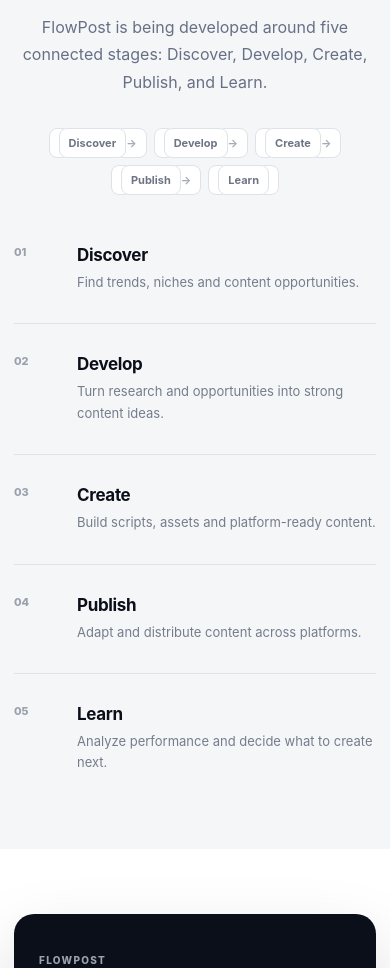
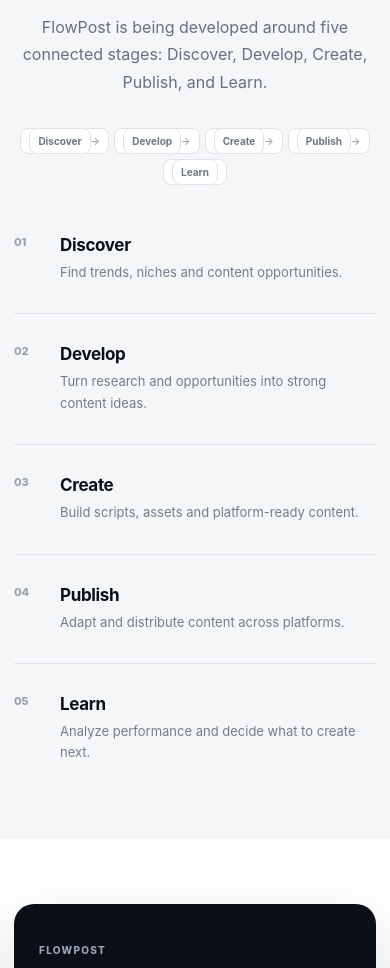
Before and after one commit to daoudbkabir/Flowpost, a React (Vite) app: page / in a window 390 px wide. Shown: the part 3603-4571 px from the top of the page. Built offline with nearby package versions, Linux system fonts and the light colour scheme.

Commit message:
Enhance styles for header, hero, and buttons
Added new styles and improved existing styles for various components including header, hero section, buttons, and responsive design.

```diff
--- a/src/index.css
+++ b/src/index.css
@@ -2,8 +2,10 @@
   font-family:
     Inter, ui-sans-serif, system-ui, -apple-system, BlinkMacSystemFont,
     "Segoe UI", sans-serif;
+
   color: #111827;
   background: #f7f8fa;
+
   font-synthesis: none;
   text-rendering: optimizeLegibility;
   -webkit-font-smoothing: antialiased;
@@ -14,9 +16,12 @@
   --line: #e6e8ec;
   --surface: #ffffff;
   --soft: #f5f6f8;
+
   --accent: #635bff;
   --accent-dark: #5148e5;
+
   --dark: #0b0f19;
+
   --max-width: 1180px;
   --radius: 14px;
 }
@@ -75,32 +80,41 @@
   margin: 0 auto;
 }
 
-/* Header */
+/* =========================================================
+   HEADER
+   ========================================================= */
 
 .site-header {
   position: sticky;
   top: 0;
   z-index: 50;
+
   border-bottom: 1px solid rgba(230, 232, 236, 0.82);
+
   background: rgba(255, 255, 255, 0.88);
   backdrop-filter: blur(18px);
 }
 
 .header-inner {
   min-height: 76px;
+
   display: flex;
   align-items: center;
   justify-content: space-between;
+
   gap: 32px;
 }
 
 .brand {
   display: inline-flex;
   align-items: center;
+
   gap: 10px;
   padding: 0;
+
   background: transparent;
   color: var(--ink);
+
   font-size: 19px;
   font-weight: 800;
   letter-spacing: -0.04em;
@@ -109,11 +123,15 @@
 .brand-mark {
   width: 34px;
   height: 34px;
+
   display: grid;
   place-items: center;
+
   border-radius: 10px;
+
   background: var(--dark);
   color: white;
+
   font-size: 16px;
   font-weight: 800;
 }
@@ -126,11 +144,15 @@
 
 .nav button {
   padding: 10px 13px;
+
   border-radius: 9px;
+
   background: transparent;
   color: #596273;
+
   font-size: 14px;
   font-weight: 600;
+
   transition:
     background 0.2s ease,
     color 0.2s ease,
@@ -145,6 +167,7 @@
 .nav .nav-cta {
   margin-left: 8px;
   padding: 11px 17px;
+
   background: var(--dark);
   color: white;
 }
@@ -157,19 +180,27 @@
 
 .menu-button {
   display: none;
+
   width: 42px;
   height: 42px;
+
   padding: 10px;
+
   border-radius: 9px;
+
   background: #f1f2f4;
 }
 
 .menu-button span {
   display: block;
+
   height: 2px;
   margin: 4px 0;
+
   border-radius: 2px;
+
   background: var(--ink);
+
   transition:
     transform 0.2s ease,
     opacity 0.2s ease;
@@ -187,21 +218,28 @@
   transform: translateY(-6px) rotate(-45deg);
 }
 
-/* Hero */
+/* =========================================================
+   HERO
+   ========================================================= */
 
 .hero {
   position: relative;
   isolation: isolate;
+
   padding: 104px 0 92px;
+
   background: #ffffff;
 }
 
 .hero-grid {
   position: relative;
   z-index: 2;
+
   display: grid;
   grid-template-columns: 0.94fr 1.06fr;
-  align-items: center;
+
+  align-items: center;
+
   gap: 70px;
 }
 
@@ -211,15 +249,21 @@
 
 .eyebrow {
   width: fit-content;
+
   display: inline-flex;
   align-items: center;
+
   gap: 8px;
+
   padding: 7px 11px;
   margin-bottom: 22px;
+
   border: 1px solid var(--line);
   border-radius: 999px;
+
   background: #fafafa;
   color: #586174;
+
   font-size: 12px;
   font-weight: 700;
 }
@@ -227,18 +271,26 @@
 .status-dot {
   width: 7px;
   height: 7px;
+
   flex: 0 0 auto;
+
   border-radius: 50%;
+
   background: #36b37e;
+
   box-shadow: 0 0 0 4px rgba(54, 179, 126, 0.1);
 }
 
 .hero h1 {
   margin: 0;
+
   max-width: 650px;
+
   color: var(--dark);
+
   font-size: clamp(48px, 6vw, 76px);
   line-height: 0.98;
+
   letter-spacing: -0.065em;
   font-weight: 800;
 }
@@ -249,8 +301,11 @@
 
 .hero-text {
   max-width: 550px;
+
   margin: 28px 0 0;
+
   color: var(--muted);
+
   font-size: 18px;
   line-height: 1.65;
 }
@@ -258,17 +313,23 @@
 .hero-actions {
   display: flex;
   align-items: center;
+
   gap: 12px;
+
   margin-top: 34px;
 }
 
 .primary-button,
 .secondary-button {
   min-height: 48px;
+
   padding: 0 19px;
+
   border-radius: 10px;
+
   font-size: 14px;
   font-weight: 750;
+
   transition:
     transform 0.2s ease,
     background 0.2s ease,
@@ -280,9 +341,12 @@
   display: inline-flex;
   align-items: center;
   justify-content: center;
+
   gap: 14px;
+
   background: var(--dark);
   color: white;
+
   box-shadow: 0 8px 18px rgba(11, 15, 25, 0.08);
 }
 
@@ -292,19 +356,24 @@
 
 .primary-button:hover {
   transform: translateY(-2px);
+
   background: #1b2230;
+
   box-shadow: 0 12px 24px rgba(11, 15, 25, 0.12);
 }
 
 .secondary-button {
   border: 1px solid var(--line);
+
   background: white;
   color: var(--ink);
 }
 
 .secondary-button:hover {
   border-color: #c9cdd5;
+
   background: #fafafa;
+
   transform: translateY(-1px);
 }
 
@@ -312,9 +381,13 @@
   display: flex;
   flex-wrap: wrap;
   align-items: center;
+
   gap: 9px;
+
   margin-top: 25px;
+
   color: #8a93a2;
+
   font-size: 12px;
   font-weight: 600;
 }
@@ -323,61 +396,89 @@
   color: #c7ccd5;
 }
 
-/* Decorative glow */
+/* =========================================================
+   HERO DECORATIVE GLOW
+   ========================================================= */
 
 .hero-glow {
   position: absolute;
   z-index: -1;
+
   border-radius: 50%;
+
   filter: blur(70px);
+
   pointer-events: none;
 }
 
 .hero-glow-one {
   width: 360px;
   height: 360px;
+
   top: -150px;
   left: 30%;
+
   background: rgba(99, 91, 255, 0.08);
 }
 
 .hero-glow-two {
   width: 300px;
   height: 300px;
+
   right: -100px;
   bottom: -100px;
+
   background: rgba(34, 211, 238, 0.06);
 }
 
-/* Dashboard visual */
+/* =========================================================
+   HERO DASHBOARD
+   ========================================================= */
 
 .hero-dashboard {
   position: relative;
+
   min-width: 0;
 }
 
 .dashboard-window {
   overflow: hidden;
+
   border: 1px solid #dfe3e9;
   border-radius: 17px;
+
   background: white;
+
   box-shadow:
     0 30px 80px rgba(15, 23, 42, 0.12),
     0 8px 22px rgba(15, 23, 42, 0.06);
-  transform: perspective(1300px) rotateY(-2deg) rotateX(1deg);
+
+  transform:
+    perspective(1300px)
+    rotateY(-2deg)
+    rotateX(1deg);
+
   transition: transform 0.35s ease;
 }
 
 .dashboard-window:hover {
-  transform: perspective(1300px) rotateY(0deg) rotateX(0deg) translateY(-2px);
+  transform:
+    perspective(1300px)
+    rotateY(0deg)
+    rotateX(0deg)
+    translateY(-2px);
 }
 
 .window-bar {
   height: 47px;
-  display: flex;
-  align-items: center;
+
+  display: flex;
+  align-items: center;
+
   padding: 0 15px;
+
   border-bottom: 1px solid #e9ebef;
+
   background: #fafbfc;
 }
 
@@ -389,27 +490,35 @@
 .window-dots span {
   width: 7px;
   height: 7px;
+
   border-radius: 50%;
+
   background: #cbd0d8;
 }
 
 .window-title {
   flex: 1;
+
   text-align: center;
+
   color: #7c8492;
+
   font-size: 10px;
   font-weight: 700;
 }
 
 .window-status {
   color: #7f8795;
+
   font-size: 9px;
   font-weight: 700;
 }
 
 .dashboard-content {
   display: grid;
+
   grid-template-columns: 62px 1fr;
+
   min-height: 425px;
 }
 
@@ -417,21 +526,30 @@
   display: flex;
   flex-direction: column;
   align-items: center;
+
   gap: 15px;
+
   padding: 17px 0;
+
   border-right: 1px solid #eceef1;
+
   background: #fafafa;
 }
 
 .mini-logo {
   width: 29px;
   height: 29px;
+
   display: grid;
   place-items: center;
+
   margin-bottom: 9px;
+
   border-radius: 8px;
+
   background: var(--dark);
   color: white;
+
   font-size: 12px;
   font-weight: 800;
 }
@@ -439,10 +557,14 @@
 .mini-nav {
   width: 31px;
   height: 31px;
+
   display: grid;
   place-items: center;
+
   border-radius: 8px;
+
   color: #9aa1ad;
+
   font-size: 14px;
 }
 
@@ -453,7 +575,9 @@
 
 .mini-main {
   min-width: 0;
+
   padding: 28px;
+
   background: #ffffff;
 }
 
@@ -461,6 +585,7 @@
   display: flex;
   align-items: flex-start;
   justify-content: space-between;
+
   gap: 15px;
 }
 
@@ -469,54 +594,74 @@
 .mini-stats small,
 .mini-progress small {
   display: block;
+
   color: #a0a7b3;
+
   font-size: 8px;
   font-weight: 800;
+
   letter-spacing: 0.1em;
 }
 
 .mini-heading h3 {
   margin: 5px 0 0;
+
   color: var(--dark);
+
   font-size: 19px;
+
   letter-spacing: -0.03em;
 }
 
 .mini-create {
   padding: 8px 11px;
+
   border-radius: 7px;
+
   background: var(--dark);
   color: white;
+
   font-size: 9px;
   font-weight: 750;
 }
 
 .mini-stats {
   display: grid;
+
   grid-template-columns: repeat(3, 1fr);
+
   gap: 9px;
+
   margin-top: 25px;
 }
 
 .mini-stats > div {
   padding: 13px;
+
   border: 1px solid #eceef2;
   border-radius: 9px;
 }
 
 .mini-stats strong {
   display: block;
+
   margin-top: 6px;
+
   color: var(--dark);
+
   font-size: 20px;
+
   letter-spacing: -0.04em;
 }
 
 .mini-card {
   margin-top: 14px;
+
   padding: 16px;
+
   border: 1px solid #e8ebef;
   border-radius: 11px;
+
   background: #fbfcfd;
 }
 
@@ -524,76 +669,104 @@
   display: flex;
   align-items: center;
   justify-content: space-between;
+
   gap: 12px;
 }
 
 .mini-card-head strong {
   display: block;
+
   margin-top: 5px;
+
   color: var(--ink);
+
   font-size: 12px;
 }
 
 .badge {
   padding: 5px 8px;
+
   border-radius: 999px;
+
   background: #edf8f2;
   color: #309363;
+
   font-size: 8px;
   font-weight: 800;
 }
 
 .platform-list {
   display: grid;
+
   grid-template-columns: 1fr 1fr;
+
   gap: 7px;
+
   margin-top: 15px;
 }
 
 .platform-item {
   display: flex;
   align-items: center;
+
   gap: 8px;
+
   min-width: 0;
+
   padding: 8px;
+
   border: 1px solid #eceef2;
   border-radius: 8px;
+
   background: white;
   color: #596273;
+
   font-size: 9px;
   font-weight: 650;
 }
 
 .platform-item > span:nth-child(2) {
   overflow: hidden;
+
   text-overflow: ellipsis;
+
   white-space: nowrap;
 }
 
 .platform-icon {
   width: 22px;
   height: 22px;
+
   display: grid;
   flex: 0 0 auto;
+
   place-items: center;
+
   border-radius: 6px;
+
   background: #eef0f4;
   color: var(--ink);
+
   font-size: 8px;
   font-weight: 800;
 }
 
 .check {
   margin-left: auto;
+
   color: #36a36e;
+
   font-size: 10px;
 }
 
 .mini-progress {
   margin-top: 14px;
+
   padding: 14px 16px;
+
   border: 1px solid #e8ebef;
   border-radius: 11px;
+
   background: white;
 }
 
@@ -601,37 +774,50 @@
   display: flex;
   align-items: center;
   justify-content: space-between;
+
   gap: 12px;
 }
 
 .mini-progress > div:first-child span {
   color: #7d8593;
+
   font-size: 9px;
   font-weight: 650;
 }
 
 .progress-track {
   height: 5px;
+
   overflow: hidden;
+
   margin-top: 10px;
+
   border-radius: 999px;
+
   background: #eceef2;
 }
 
 .progress-track span {
   display: block;
+
   width: 66%;
   height: 100%;
+
   border-radius: inherit;
+
   background: var(--accent);
 }
 
-/* Platform strip */
+/* =========================================================
+   PLATFORM STRIP
+   ========================================================= */
 
 .platform-strip {
   padding: 30px 0;
+
   border-top: 1px solid var(--line);
   border-bottom: 1px solid var(--line);
+
   background: #fafafa;
 }
 
@@ -645,7 +831,9 @@
 
 .platform-strip p {
   margin: 0;
+
   color: #777f8e;
+
   font-size: 12px;
   font-weight: 700;
 }
@@ -653,22 +841,31 @@
 .platforms {
   display: flex;
   flex-wrap: wrap;
+
   justify-content: center;
+
   gap: 10px;
+
   margin-top: 17px;
 }
 
 .platforms span {
   display: inline-flex;
   align-items: center;
+
   gap: 7px;
+
   padding: 7px 10px;
+
   border: 1px solid #e6e8ec;
   border-radius: 999px;
+
   background: white;
   color: #596273;
+
   font-size: 10px;
   font-weight: 700;
+
   transition:
     border-color 0.2s ease,
     transform 0.2s ease;
@@ -676,59 +873,81 @@
 
 .platforms span:hover {
   border-color: #d1d5dc;
+
   transform: translateY(-1px);
 }
 
 .platforms b {
   width: 19px;
   height: 19px;
+
   display: grid;
   place-items: center;
+
   border-radius: 5px;
+
   background: #f0f1f4;
   color: var(--ink);
+
   font-size: 8px;
 }
 
-/* General sections */
+/* =========================================================
+   GENERAL SECTIONS
+   ========================================================= */
 
 .section {
   padding: 108px 0;
+
   background: white;
 }
 
 .section-heading {
   max-width: 690px;
+
   margin: 0 auto 48px;
+
   text-align: center;
 }
 
 .section-heading.left {
   margin: 0;
+
   text-align: left;
 }
 
 .section-label {
   display: inline-block;
+
   margin-bottom: 12px;
+
   color: #818998;
+
   font-size: 10px;
   font-weight: 800;
+
   letter-spacing: 0.13em;
 }
 
 .section-heading h2 {
   margin: 0;
+
   color: var(--dark);
+
   font-size: clamp(34px, 4.2vw, 52px);
+
   line-height: 1.06;
+
   letter-spacing: -0.055em;
 }
 
 .section-heading p {
   margin: 18px auto 0;
+
   color: var(--muted);
+
   font-size: 16px;
+
   line-height: 1.7;
 }
 
@@ -736,20 +955,28 @@
   margin-left: 0;
 }
 
-/* Feature cards */
+/* =========================================================
+   FEATURE CARDS
+   ========================================================= */
 
 .feature-grid {
   display: grid;
+
   grid-template-columns: repeat(3, 1fr);
+
   gap: 13px;
 }
 
 .feature-card {
   min-height: 220px;
+
   padding: 25px;
+
   border: 1px solid #e7e9ed;
   border-radius: var(--radius);
+
   background: #fbfbfc;
+
   transition:
     transform 0.2s ease,
     border-color 0.2s ease,
@@ -758,54 +985,73 @@
 
 .feature-card:hover {
   transform: translateY(-3px);
+
   border-color: #d8dbe1;
+
   box-shadow: 0 15px 40px rgba(15, 23, 42, 0.06);
 }
 
 .feature-topline {
   display: flex;
   align-items: center;
+
   gap: 12px;
 }
 
 .feature-number {
   color: #a4abb7;
+
   font-size: 10px;
   font-weight: 800;
+
   letter-spacing: 0.08em;
 }
 
 .feature-line {
   height: 1px;
+
   flex: 1;
+
   background: #e2e5ea;
 }
 
 .feature-card h3 {
   margin: 42px 0 10px;
+
   color: var(--dark);
+
   font-size: 18px;
+
   letter-spacing: -0.03em;
 }
 
 .feature-card p {
   margin: 0;
+
   color: #737c8b;
+
   font-size: 13px;
+
   line-height: 1.65;
 }
 
-/* Workflow */
+/* =========================================================
+   WORKFLOW
+   ========================================================= */
 
 .workflow-section {
   padding: 108px 0;
+
   background: #f5f6f8;
 }
 
 .workflow-grid {
   display: grid;
+
   grid-template-columns: 0.85fr 1.15fr;
+
   gap: 90px;
+
   align-items: start;
 }
 
@@ -813,70 +1059,109 @@
   display: flex;
   flex-wrap: wrap;
   align-items: center;
+
   gap: 7px;
+
   margin-top: 32px;
+
   color: #6d7584;
+
   font-size: 11px;
   font-weight: 750;
 }
 
 .workflow-sequence span {
   padding: 7px 9px;
+
   border: 1px solid #dfe2e7;
   border-radius: 8px;
+
   background: white;
+
+  transition:
+    border-color 0.2s ease,
+    box-shadow 0.2s ease,
+    transform 0.2s ease;
+}
+
+.workflow-sequence span:hover {
+  border-color: #d3d7df;
+
+  transform: translateY(-1px);
+
+  box-shadow: 0 5px 14px rgba(15, 23, 42, 0.05);
 }
 
 .workflow-sequence i {
   color: #a4abb6;
+
   font-style: normal;
 }
 
 .steps {
   display: grid;
+
   gap: 0;
 }
 
 .step {
   display: grid;
+
   grid-template-columns: 45px 1fr;
+
   gap: 18px;
+
   padding: 0 0 30px;
+
   margin-bottom: 30px;
+
   border-bottom: 1px solid #dfe2e7;
 }
 
 .step:last-child {
   margin-bottom: 0;
+
   padding-bottom: 0;
+
   border-bottom: 0;
 }
 
 .step > span {
   color: #9aa1ad;
+
   font-size: 11px;
   font-weight: 800;
 }
 
 .step h3 {
   margin: 0 0 7px;
+
   color: var(--dark);
+
   font-size: 17px;
+
   letter-spacing: -0.02em;
 }
 
 .step p {
   max-width: 480px;
+
   margin: 0;
+
   color: #747d8c;
+
   font-size: 13px;
+
   line-height: 1.65;
 }
 
-/* CTA */
+/* =========================================================
+   CTA
+   ========================================================= */
 
 .cta-section {
   padding: 90px 0;
+
   background: white;
 }
 
@@ -884,10 +1169,15 @@
   display: flex;
   align-items: center;
   justify-content: space-between;
+
   gap: 35px;
+
   padding: 50px;
+
   border-radius: 20px;
+
   background: var(--dark);
+
   box-shadow: 0 30px 70px rgba(15, 23, 42, 0.15);
 }
 
@@ -897,23 +1187,33 @@
 
 .cta-card h2 {
   max-width: 650px;
+
   margin: 0;
+
   color: white;
+
   font-size: clamp(30px, 4vw, 48px);
+
   line-height: 1.06;
+
   letter-spacing: -0.05em;
 }
 
 .cta-card p {
   max-width: 570px;
+
   margin: 16px 0 0;
+
   color: #aeb5c1;
+
   font-size: 14px;
+
   line-height: 1.65;
 }
 
 .cta-card .primary-button {
   flex: 0 0 auto;
+
   background: white;
   color: var(--dark);
 }
@@ -922,23 +1222,31 @@
   background: #f0f1f4;
 }
 
-/* FAQ */
+/* =========================================================
+   FAQ
+   ========================================================= */
 
 .faq-section {
   padding: 108px 0;
+
   background: #fafafa;
 }
 
 .faq-grid {
   display: grid;
+
   grid-template-columns: 1fr 1fr;
+
   gap: 10px;
 }
 
 .faq-grid details {
   border: 1px solid #e4e7eb;
+
   border-radius: 11px;
+
   background: white;
+
   transition:
     border-color 0.2s ease,
     box-shadow 0.2s ease;
@@ -946,6 +1254,7 @@
 
 .faq-grid details[open] {
   border-color: #d8dce3;
+
   box-shadow: 0 12px 30px rgba(15, 23, 42, 0.05);
 }
 
@@ -953,11 +1262,17 @@
   display: flex;
   align-items: center;
   justify-content: space-between;
+
   gap: 18px;
+
   cursor: pointer;
+
   list-style: none;
+
   padding: 19px 20px;
+
   color: var(--dark);
+
   font-size: 14px;
   font-weight: 750;
 }
@@ -968,9 +1283,12 @@
 
 .faq-plus {
   flex: 0 0 auto;
+
   color: #9299a6;
+
   font-size: 18px;
   font-weight: 400;
+
   transition: transform 0.2s ease;
 }
 
@@ -980,23 +1298,33 @@
 
 .faq-grid p {
   margin: 0;
+
   padding: 0 20px 20px;
+
   color: #737c8b;
+
   font-size: 13px;
+
   line-height: 1.65;
 }
 
-/* Footer */
+/* =========================================================
+   FOOTER
+   ========================================================= */
 
 .site-footer {
   background: var(--dark);
+
   color: white;
 }
 
 .footer-main {
   display: grid;
+
   grid-template-columns: 2fr 1fr 1fr 1fr;
+
   gap: 60px;
+
   padding: 70px 0 55px;
 }
 
@@ -1006,36 +1334,50 @@
 
 .footer-brand .brand-mark {
   background: white;
+
   color: var(--dark);
 }
 
 .footer-brand p {
   max-width: 330px;
+
   margin: 18px 0 0;
+
   color: #858e9e;
+
   font-size: 13px;
+
   line-height: 1.7;
 }
 
 .footer-column {
   display: flex;
+
   flex-direction: column;
+
   align-items: flex-start;
+
   gap: 11px;
 }
 
 .footer-column h4 {
   margin: 0 0 7px;
+
   color: white;
+
   font-size: 12px;
 }
 
 .footer-column a,
 .footer-column button {
   padding: 0;
+
   background: transparent;
+
   color: #858e9e;
+
   font-size: 12px;
+
   transition: color 0.2s ease;
 }
 
@@ -1046,21 +1388,31 @@
 
 .social-links {
   display: flex;
+
   gap: 7px;
 }
 
 .social-links button {
   width: 30px;
   height: 30px;
+
   display: grid;
+
   place-items: center;
+
   padding: 0;
+
   border: 1px solid #272e3b;
+
   border-radius: 7px;
+
   background: transparent;
+
   color: #9aa2b0;
+
   font-size: 10px;
   font-weight: 800;
+
   transition:
     background 0.2s ease,
     color 0.2s ease;
@@ -1068,6 +1420,7 @@
 
 .social-links button:hover {
   background: #171d29;
+
   color: white;
 }
 
@@ -1075,14 +1428,21 @@
   display: flex;
   align-items: center;
   justify-content: space-between;
+
   gap: 20px;
+
   padding: 22px 0;
+
   border-top: 1px solid #202633;
+
   color: #697283;
+
   font-size: 11px;
 }
 
-/* Responsive */
+/* =========================================================
+   RESPONSIVE — TABLET
+   ========================================================= */
 
 @media (max-width: 1000px) {
   .hero-grid,
@@ -1092,7 +1452,9 @@
 
   .hero-copy {
     max-width: 720px;
+
     margin: 0 auto;
+
     text-align: center;
   }
 
@@ -1112,8 +1474,10 @@
   }
 
   .hero-dashboard {
+    width: 100%;
+
     max-width: 760px;
-    width: 100%;
+
     margin: 10px auto 0;
   }
 
@@ -1123,7 +1487,9 @@
 
   .section-heading.left {
     max-width: 700px;
+
     margin: 0 auto;
+
     text-align: center;
   }
 
@@ -1139,6 +1505,10 @@
     grid-template-columns: 2fr 1fr 1fr;
   }
 }
+
+/* =========================================================
+   RESPONSIVE — MOBILE
+   ========================================================= */
 
 @media (max-width: 760px) {
   .container {
@@ -1155,16 +1525,26 @@
 
   .nav {
     position: absolute;
+
     top: calc(100% + 1px);
+
     left: 0;
     right: 0;
+
     display: none;
+
     flex-direction: column;
+
     align-items: stretch;
+
     gap: 4px;
+
     padding: 12px 14px 15px;
+
     border-bottom: 1px solid var(--line);
+
     background: white;
+
     box-shadow: 0 15px 30px rgba(15, 23, 42, 0.07);
   }
 
@@ -1174,11 +1554,13 @@
 
   .nav button {
     width: 100%;
+
     text-align: left;
   }
 
   .nav .nav-cta {
     margin-left: 0;
+
     text-align: center;
   }
 
@@ -1209,6 +1591,7 @@
 
   .dashboard-content {
     grid-template-columns: 48px 1fr;
+
     min-height: 390px;
   }
 
@@ -1252,7 +1635,9 @@
 
   .cta-card {
     flex-direction: column;
+
     align-items: flex-start;
+
     padding: 34px 25px;
   }
 
@@ -1262,7 +1647,9 @@
 
   .footer-main {
     grid-template-columns: 1fr 1fr;
+
     gap: 38px 25px;
+
     padding: 55px 0 40px;
   }
 
@@ -1272,9 +1659,14 @@
 
   .footer-bottom {
     flex-direction: column;
+
     align-items: flex-start;
   }
 }
+
+/* =========================================================
+   RESPONSIVE — SMALL MOBILE
+   ========================================================= */
 
 @media (max-width: 440px) {
   .mini-stats {
@@ -1299,14 +1691,36 @@
 
   .mini-progress > div:first-child {
     align-items: flex-start;
+
     flex-direction: column;
+
     gap: 5px;
+  }
+
+  .workflow-sequence {
+    gap: 5px;
+
+    font-size: 10px;
+  }
+
+  .workflow-sequence span {
+    padding: 6px 8px;
+  }
+
+  .step {
+    grid-template-columns: 34px 1fr;
+
+    gap: 12px;
   }
 
   .footer-main {
     grid-template-columns: 1fr;
   }
 }
+
+/* =========================================================
+   REDUCED MOTION
+   ========================================================= */
 
 @media (prefers-reduced-motion: reduce) {
   html {
@@ -1317,7 +1731,9 @@
   *::before,
   *::after {
     transition-duration: 0.01ms !important;
+
     animation-duration: 0.01ms !important;
+
     animation-iteration-count: 1 !important;
   }
 }
```
